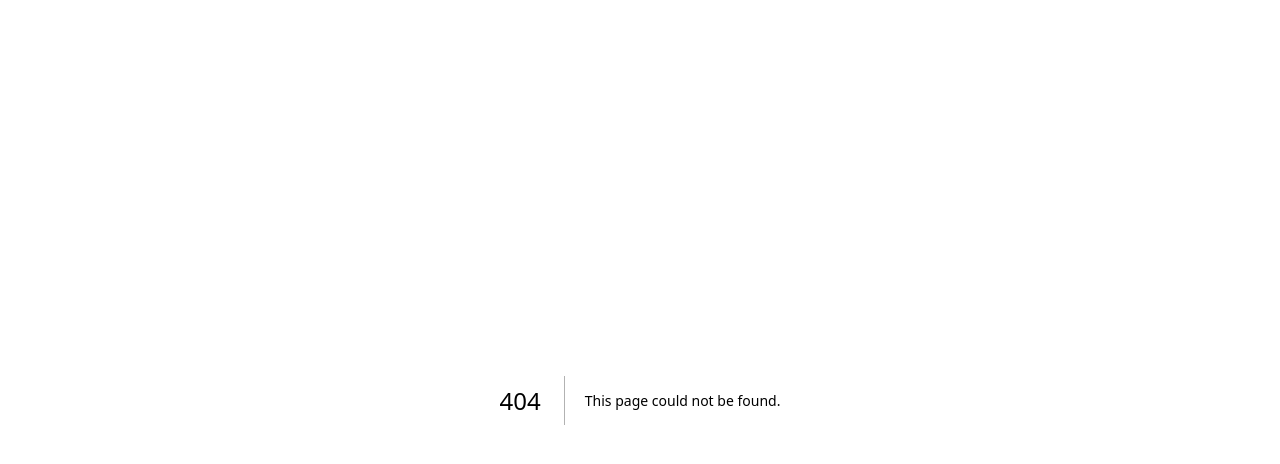
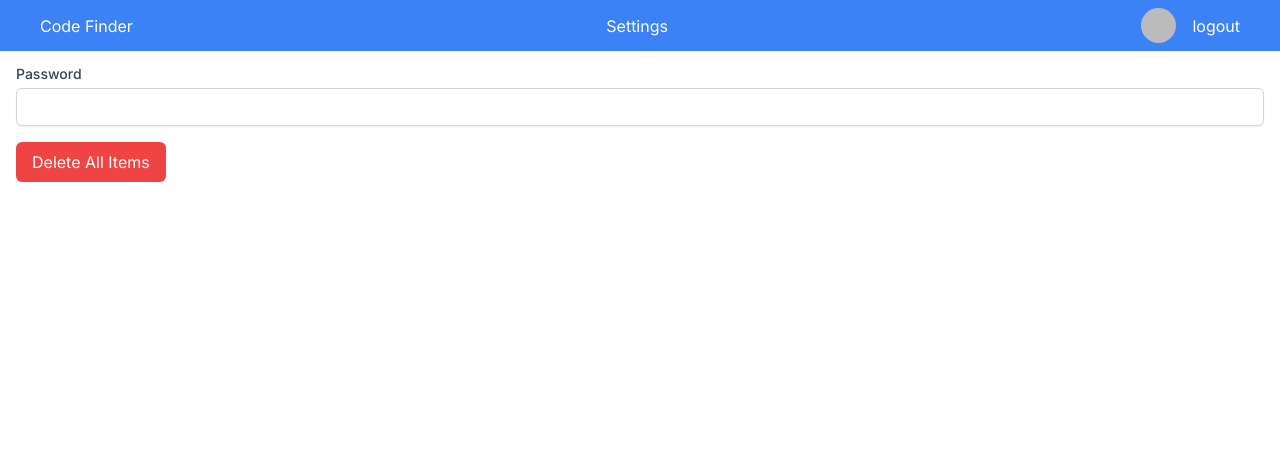
Before and after one commit to leeya018/code-finder, a Next.js app: page /settings in a window 1280 px wide. Before the commit this address had no page. Shown: the top 464 px of the page. Built offline with nearby package versions, Linux system fonts and the light colour scheme; no server answers; sample sign-in values are in the browser's storage.

Commit message:
setting page and delete all with pass

```diff
--- a/src/app/components/Header.tsx
+++ b/src/app/components/Header.tsx
@@ -8,12 +8,14 @@ import { getAuth, signOut } from "firebase/auth";
 
 import { toJS } from "mobx";
 import userStore from "@/stores/userStore";
+import { useRouter } from "next/navigation";
 // components/Header.js
 
 const Header = () => {
   const [isOpen, setIsOpen] = useState(false);
 
   const auth = getAuth();
+  const router = useRouter();
 
   const toggleMenu = () => {
     setIsOpen(!isOpen);
@@ -39,6 +41,9 @@ const Header = () => {
       <nav className="mx-10">
         <ul className="flex justify-between items-center">
           <li>Code Finder</li>
+          <li>
+            <Link href="/settings">Settings</Link>
+          </li>
           <div className="flex items-center gap-4">
             <Image
               className="rounded-full"
--- a/src/app/page.tsx
+++ b/src/app/page.tsx
@@ -27,7 +27,7 @@ const Home: React.FC = () => {
         setFilteredEntries(codeItems);
         messageStore.setMessage({
           type: "success",
-          text: "fetch file succesfully",
+          text: "fetch codeItems succesfully",
         });
       })
       .catch((e: any) => {
--- /dev/null
+++ b/src/app/settings/page.tsx
@@ -0,0 +1,57 @@
+"use client";
+// SettingsPage.tsx
+import React, { useState } from "react";
+import { collection, getDocs, deleteDoc, doc } from "firebase/firestore";
+import { deleteAllCodeItemsApi } from "@/firestore";
+import { messageStore } from "@/stores/messageStore";
+import ProtectedRoute from "../components/protectedRoute";
+import Header from "../components/Header";
+
+const SettingsPage: React.FC = () => {
+  const [password, setPassword] = useState("");
+
+  const handleDeleteAll = async () => {
+    try {
+      if (password === process.env.NEXT_PUBLIC_PAST_DELETION) {
+        await deleteAllCodeItemsApi();
+        messageStore.setMessage({
+          type: "success",
+          text: "all codeItems deleted succesfully",
+        });
+      } else {
+        throw new Error("passowrd is Wrong");
+      }
+    } catch (error: any) {
+      console.log(error);
+      messageStore.setMessage({ type: "error", text: error.message });
+    }
+  };
+
+  return (
+    <ProtectedRoute>
+      <Header />
+      <div className="container mx-auto p-4">
+        <h1 className="text-2xl mb-4">Settings</h1>
+        <div className="mb-4">
+          <label className="block text-sm font-medium text-gray-700">
+            Password
+          </label>
+          <input
+            type="password"
+            value={password}
+            onChange={(e) => setPassword(e.target.value)}
+            className="mt-1 block w-full px-3 py-2 border border-gray-300 rounded-md shadow-sm focus:outline-none focus:ring-indigo-500 focus:border-indigo-500 sm:text-sm"
+          />
+        </div>
+        <button
+          onClick={handleDeleteAll}
+          className="bg-red-500 text-white px-4 py-2 rounded-md"
+        >
+          Delete All Items
+        </button>
+      </div>
+    </ProtectedRoute>
+  );
+};
+
+export default SettingsPage;
--- /dev/null
+++ b/src/firestore/codeItem/deleteAllCodeItems.ts
@@ -0,0 +1,16 @@
+import { db } from "@/firebase";
+import { CodeItem } from "@/interfaces/CodeItem";
+import { collection, doc, getDocs, writeBatch } from "firebase/firestore";
+
+export const deleteAllCodeItems = async () => {
+  try {
+    const querySnapshot = await getDocs(collection(db, "codeItems"));
+    const batch = writeBatch(db);
+    querySnapshot.forEach((document) => {
+      batch.delete(doc(db, "codeItems", document.id));
+    });
+    await batch.commit();
+  } catch (error) {
+    throw error;
+  }
+};
--- a/src/firestore/index.ts
+++ b/src/firestore/index.ts
@@ -1,6 +1,7 @@
 import { getCodeItems as getCodeItemsApi } from "./codeItem/getCodeItems";
 import { addCodeItem as addCodeItemApi } from "./codeItem/addCodeItem";
 import { deleteCodeItem as deleteCodeItemApi } from "./codeItem/deleteCodeItem";
+import { deleteAllCodeItems as deleteAllCodeItemsApi } from "./codeItem/deleteAllCodeItems";
 import { addUser as addUserApi } from "./user/addUser";
 import { getUser as getUserApi } from "./user/getUser";
 
@@ -8,6 +9,7 @@ export {
   getCodeItemsApi,
   addCodeItemApi,
   deleteCodeItemApi,
+  deleteAllCodeItemsApi,
   addUserApi,
   getUserApi,
 };
```
